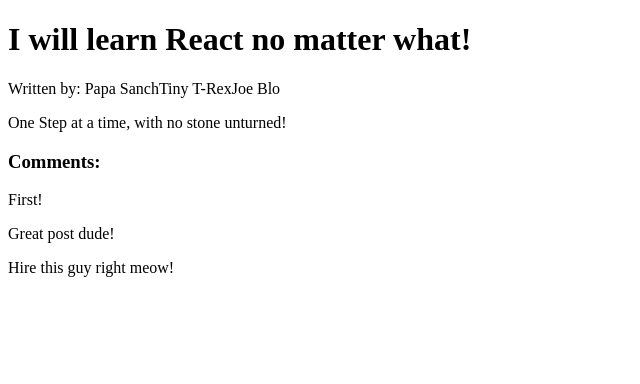
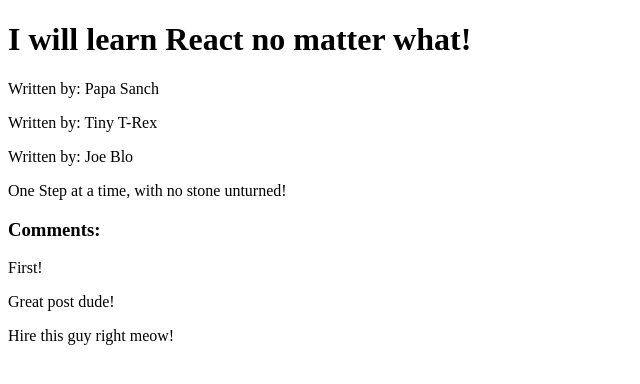
Before and after one commit to Dujota/blog-post-react, a React (Create React App) app: page / in a window 1280 px wide. Shown: the top 384 px of the page, without its empty margins (0-640 px from the left). Built offline with nearby package versions, Linux system fonts and the light colour scheme.

Commit message:
compelted the importing of the props, fixed some erros with the naming and all renders to ui correctly now

```diff
--- a/src/App.js
+++ b/src/App.js
@@ -3,6 +3,7 @@
 
 // Load in the Comment Component
 import Comments from './Comments.js';
+import Authors from './Authors.js';
 
 class Post extends Component {
   render() {
@@ -11,12 +12,19 @@
       <Comments body={this.props.comments[1]} />,
       <Comments body={this.props.comments[2]} />
     ];
+
+    let allAuthors = [
+      <Authors body={this.props.authors[0]} />,
+      <Authors body={this.props.authors[1]} />,
+      <Authors body={this.props.authors[2]} />,
+    ];
+
     return (
       <div id="post">
         <h1 className="title">
           {this.props.title}
         </h1>
-        <p className="author">Written by: {this.props.author}</p>
+        {allAuthors}
         <p className="body">{this.props.body}</p>
         <h3 className="comments">Comments:</h3>
         {allComments}
--- a/src/Authors.js
+++ b/src/Authors.js
@@ -4,7 +4,7 @@
   render() {
     return (
       <div>
-        <p>{this.props.body}</p>
+        <p>Written by: {this.props.body}</p>
       </div>
     )
   }
--- a/src/index.js
+++ b/src/index.js
@@ -6,7 +6,7 @@
 
 var post = {
   title: "I will learn React no matter what!",
-  author: [
+  authors: [
     "Papa Sanch",
     "Tiny T-Rex",
     "Joe Blo"
@@ -22,7 +22,7 @@
 ReactDOM.render(
   <Post
     title={post.title}
-    author={post.author}
+    authors={post.authors}
     body={post.body}
     comments={post.comments}
   />,
```
